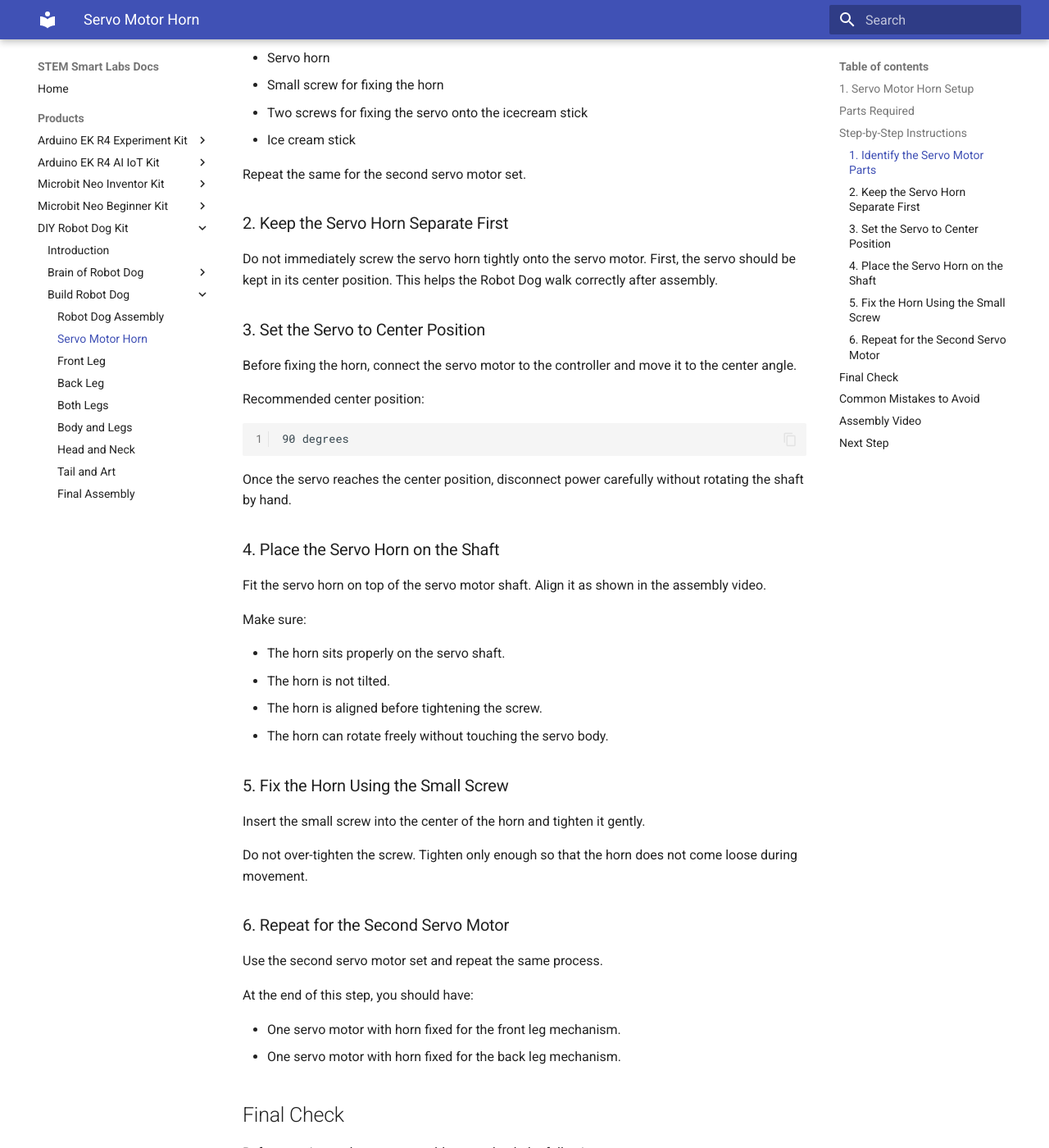
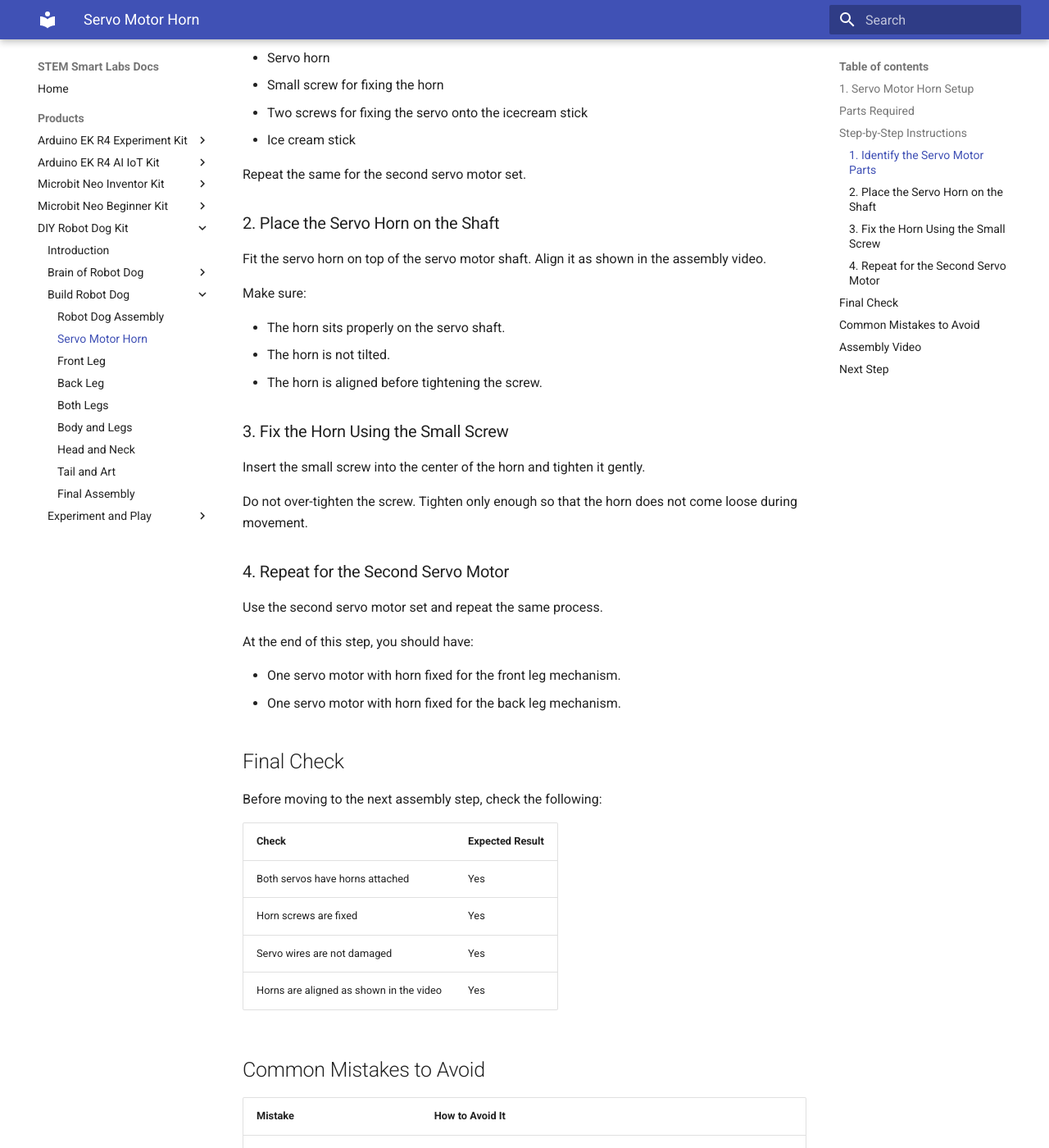
Before and after one commit to STEMSmartLabs/docs, an MkDocs documentation site: the page built from docs/products/diy-robot-dog-kit/assemble/servomotor_horn.md, in a window 1280 px wide and 1400 px high, scrolled down 1769 px. Shown: the whole window at 82% size. Built offline with MkDocs 1.6.1 and Material for MkDocs 9.7.7, drawn with Linux system fonts in a browser that asks for light colours; some of the changed text lies outside the part shown.

````diff
--- a/docs/products/diy-robot-dog-kit/assemble/servomotor_horn.md
+++ b/docs/products/diy-robot-dog-kit/assemble/servomotor_horn.md
@@ -32,23 +32,7 @@ Take one servo motor set and identify the following:
 
 Repeat the same for the second servo motor set.
 
-### 2. Keep the Servo Horn Separate First
-
-Do not immediately screw the servo horn tightly onto the servo motor. First, the servo should be kept in its center position. This helps the Robot Dog walk correctly after assembly.
-
-### 3. Set the Servo to Center Position
-
-Before fixing the horn, connect the servo motor to the controller and move it to the center angle.
-
-Recommended center position:
-
-```text
-90 degrees
-```
-
-Once the servo reaches the center position, disconnect power carefully without rotating the shaft by hand.
-
-### 4. Place the Servo Horn on the Shaft
+### 2. Place the Servo Horn on the Shaft
 
 Fit the servo horn on top of the servo motor shaft. Align it as shown in the assembly video.
 
@@ -57,15 +41,14 @@ Make sure:
 - The horn sits properly on the servo shaft.
 - The horn is not tilted.
 - The horn is aligned before tightening the screw.
-- The horn can rotate freely without touching the servo body.
 
-### 5. Fix the Horn Using the Small Screw
+### 3. Fix the Horn Using the Small Screw
 
 Insert the small screw into the center of the horn and tighten it gently.
 
 Do not over-tighten the screw. Tighten only enough so that the horn does not come loose during movement.
 
-### 6. Repeat for the Second Servo Motor
+### 4. Repeat for the Second Servo Motor
 
 Use the second servo motor set and repeat the same process.
 
@@ -84,16 +67,14 @@ Before moving to the next assembly step, check the following:
 | Horn screws are fixed | Yes |
 | Servo wires are not damaged | Yes |
 | Horns are aligned as shown in the video | Yes |
-| Horns can rotate freely | Yes |
 
 ## Common Mistakes to Avoid
 
 | Mistake | How to Avoid It |
 |---|---|
-| Fixing the horn before centering the servo | First move the servo to 90 degrees, then attach the horn. |
+| Fixing the horn before centering the servo | First calibrate the servo to **initial position** as explained in the brain controller section, then attach the horn. |
 | Over-tightening the screw | Tighten gently until the horn is secure. |
-| Forcing the servo shaft by hand | Use the controller/program to rotate the servo. |
-| Using different horn orientations for the two servos | Follow the video and keep both horn assemblies consistent. |
+| Forcing the servo shaft by hand | Use the program provided in brain controller section to initialize the servo position. |
 
 ## Assembly Video
 
--- a/mkdocs.yml
+++ b/mkdocs.yml
@@ -103,3 +103,5 @@ nav:
         - Head and Neck: products/diy-robot-dog-kit/assemble/head_neck.md
         - Tail and Art: products/diy-robot-dog-kit/assemble/tail_and_art.md
         - Final Assembly: products/diy-robot-dog-kit/assemble/final_assembly.md
+      - Experiment and Play:
+        - Play time: products/diy-robot-dog-kit/experiment/experiment_play.md
````
Also changed, not shown: docs/products/diy-robot-dog-kit/assemble/final_assembly.md (+3 -3 lines), docs/products/diy-robot-dog-kit/assemble/tail_and_art.md (+0 -13 lines), docs/products/diy-robot-dog-kit/controller/brain_controller.md (+23 -27 lines), docs/products/diy-robot-dog-kit/experiment/experiment_play.md (added, +181 -0 lines), docs/products/diy-robot-dog-kit/index.md (+1 -1 lines), docs/products/diy-robot-dog-kit/experiment/images/BLE_Microbit_Connected.png (added), docs/products/diy-robot-dog-kit/experiment/images/BLE_Microbit_Pair.png (added), docs/products/diy-robot-dog-kit/experiment/images/BLE_Web_Control_App.png (added), docs/products/diy-robot-dog-kit/experiment/images/IR_Remote.png (added), docs/products/diy-robot-dog-kit/experiment/images/IR_Sensor.jpeg (added), docs/products/diy-robot-dog-kit/images/robot_dog_art.jpg.
